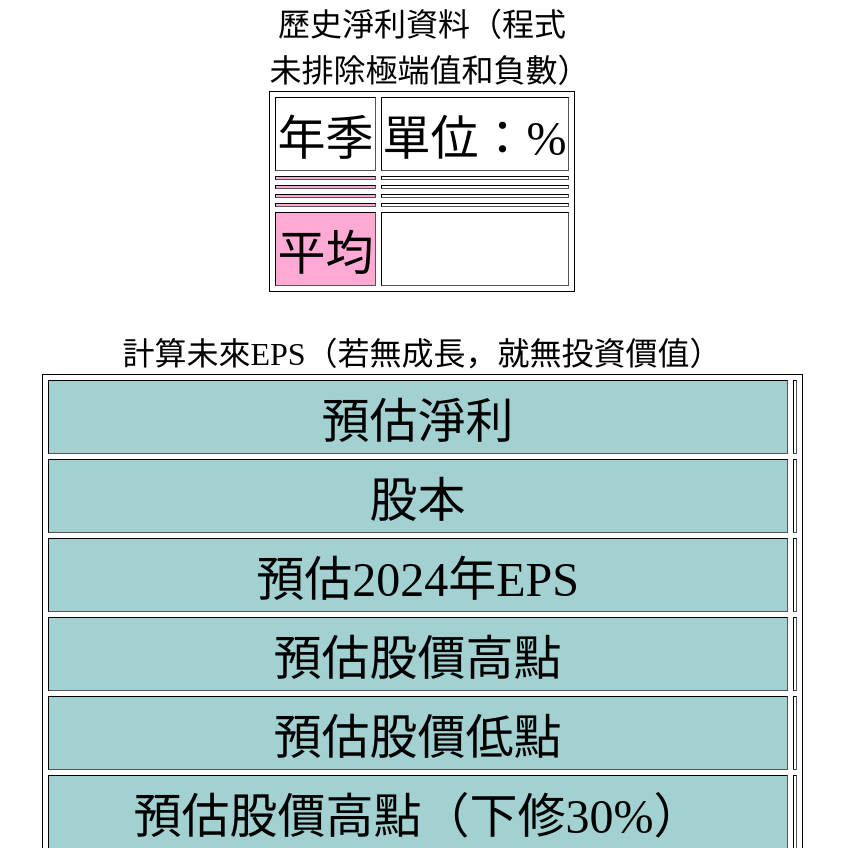
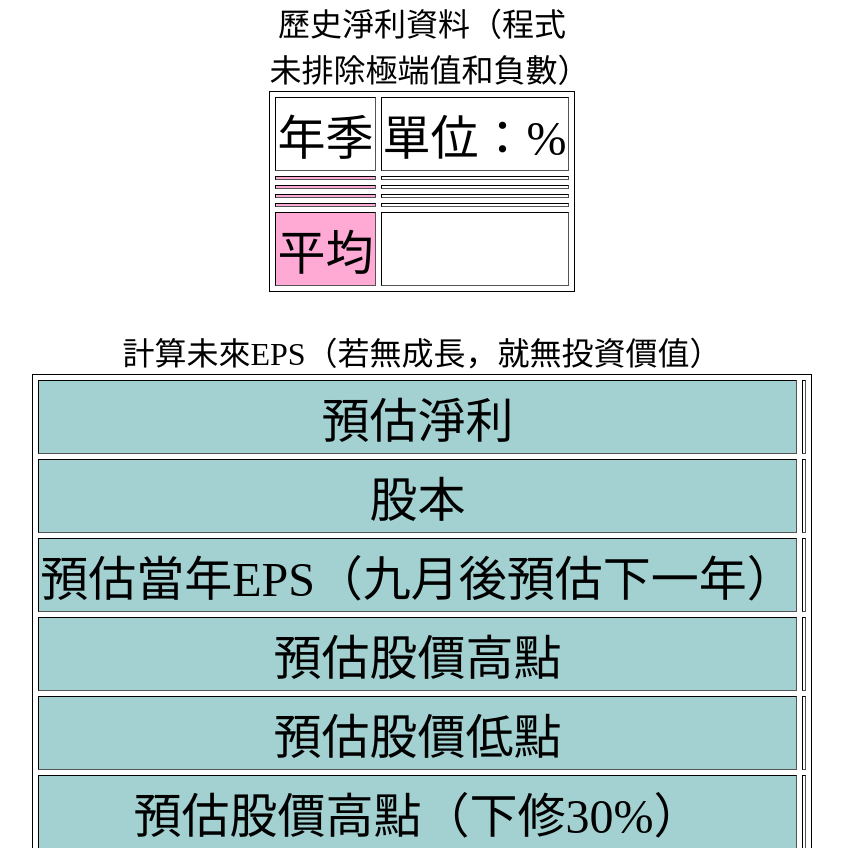
Before and after one commit to abedul59/Django-twstock168-Render, a Django app: page /stockPERsegx/ in a window 1280 px wide. Shown: the part 2059-2907 px from the top of the page, without its empty margins (218-1061 px from the left). Run offline with Django 3.2, Linux system fonts and the light colour scheme; the visitor is signed in with stand-in values (Sample User, id 1); parts of the project's set-up code (start-up, migrations or seed data) failed here and were passed over; some libraries are stand-ins or nearby versions.

Commit message:
Update EPS header for estimated 2024 values

```diff
--- a/templates/stockPERsegx.html
+++ b/templates/stockPERsegx.html
@@ -534,7 +534,7 @@
 
 <tr>
 
-<td align="center" style="background-color:#A3D1D1;"><div><FONT SIZE="7">預估2024年EPS</FONT></div></td>
+<td align="center" style="background-color:#A3D1D1;"><div><FONT SIZE="7">預估當年EPS（九月後預估下一年）</FONT></div></td>
 
 <td align="center"><div><FONT SIZE="7">{{Predict_EPS}}</FONT></div></td>
 
```
